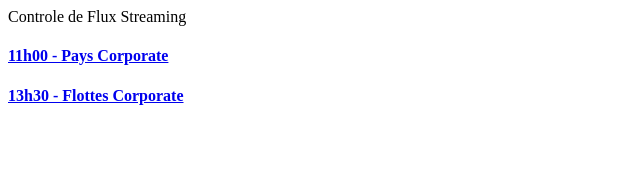
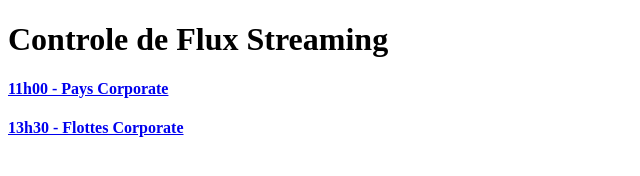
Before and after one commit to faridos78/Streaming, a plain HTML site: page index.html in a window 1280 px wide. Shown: the whole page, without its empty margins (0-640 px from the left). Drawn offline with Linux system fonts and the light colour scheme.

Commit message:
Update index.html

```diff
--- a/index.html
+++ b/index.html
@@ -7,7 +7,7 @@
 
 	<header>
 
-	Controle de Flux Streaming
+	<h1>Controle de Flux Streaming
 
 	</header>
 
```
